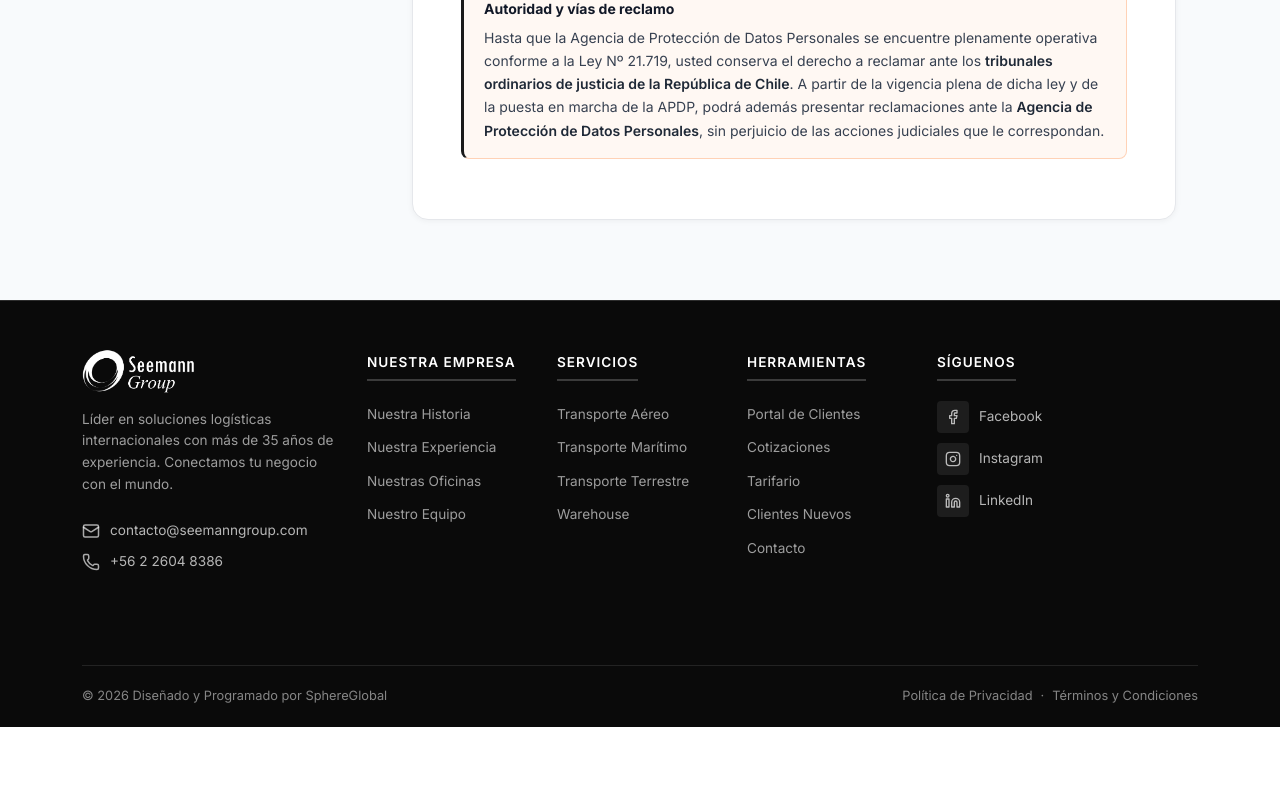
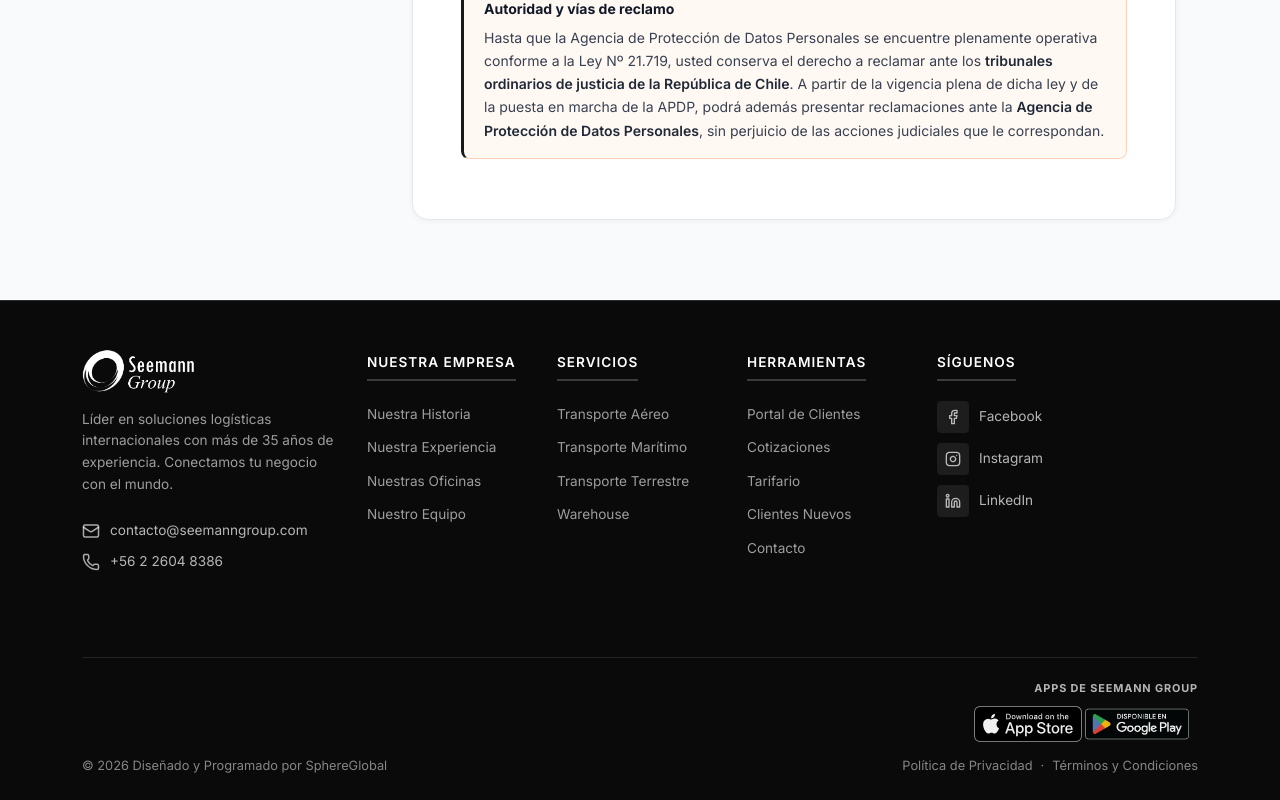
Before and after one commit to PabloGomez-97/SeemannGroup-Page, a React (Vite) app: page /privacy-policy in a window 1280 px wide. Shown: the part 11166-11966 px from the top of the page. Before the commit the page ends 11893 px from the top, so only its background shows below. Built offline with nearby package versions, Linux system fonts and the light colour scheme; no server answers.

Commit message:
Integración de las apps de Seemann Group

```diff
--- a/src/components/Footer.tsx
+++ b/src/components/Footer.tsx
@@ -1,6 +1,21 @@
 import { Link } from 'react-router-dom';
 import { useTranslation } from 'react-i18next';
 import { Mail, Phone, Facebook, Instagram, Linkedin } from 'lucide-react';
+
+const STORE_BADGES = [
+  {
+    key: 'app-store',
+    href: 'https://apps.apple.com/app/id6793726585',
+    src: '/store/badge-app-store.svg',
+    alt: 'Download on the App Store',
+  },
+  {
+    key: 'google-play',
+    href: 'https://play.google.com/store/apps/details?id=com.seemanngroup.portalclientes',
+    src: '/store/badge-google-play.png',
+    alt: 'Disponible en Google Play',
+  },
+] as const;
 
 const Footer = () => {
   const { t } = useTranslation();
@@ -108,15 +123,34 @@ const Footer = () => {
 
         </div>
 
-        {/* Copyright */}
+        {/* Copyright + apps */}
         <div className="footer-bottom">
-          <div className="row align-items-center">
-            <div className="col-md-6 text-center text-md-start mb-3 mb-md-0">
-              <p className="footer-copyright mb-0">
-                © {currentYear} {t('footer.copyright')}&nbsp;
-              </p>
-            </div>
-            <div className="col-md-6 text-center text-md-end">
+          <div className="footer-bottom__inner">
+            <p className="footer-copyright mb-0">
+              © {currentYear} {t('footer.copyright')}
+            </p>
+
+            <div className="footer-bottom__right">
+              <div className="footer-apps">
+                <p className="footer-apps-title">{t('footer.appsTitle')}</p>
+                <div
+                  className="footer-store-badges"
+                  aria-label={t('footer.storeBadgesAriaLabel')}
+                >
+                  {STORE_BADGES.map((badge) => (
+                    <a
+                      key={badge.key}
+                      href={badge.href}
+                      target="_blank"
+                      rel="noopener noreferrer"
+                      className={`footer-store-badge footer-store-badge--${badge.key}`}
+                    >
+                      <img src={badge.src} alt={badge.alt} loading="lazy" />
+                    </a>
+                  ))}
+                </div>
+              </div>
+
               <p className="footer-terms mb-0">
                 <Link to="/privacidad">{t('footer.privacy')}</Link>
                 <span className="mx-2">·</span>
--- a/src/styles/custom.css
+++ b/src/styles/custom.css
@@ -1475,9 +1475,83 @@ img {
 
 .footer-bottom {
   border-top: 1px solid rgba(255, 255, 255, 0.1);
-  padding: 20px 0;
-  margin-top: 20px;
-}
+  padding: 22px 0 24px;
+  margin-top: 12px;
+}
+
+.footer-bottom__inner {
+  display: flex;
+  align-items: flex-end;
+  justify-content: space-between;
+  gap: 1.5rem;
+  flex-wrap: wrap;
+}
+
+.footer-bottom__right {
+  display: flex;
+  flex-direction: column;
+  align-items: flex-end;
+  gap: 0.85rem;
+  margin-left: auto;
+}
+
+.footer-apps {
+  display: flex;
+  flex-direction: column;
+  align-items: flex-end;
+  gap: 0.55rem;
+}
+
+.footer-apps-title {
+  margin: 0;
+  font-size: 0.68rem;
+  font-weight: 700;
+  letter-spacing: 0.08em;
+  text-transform: uppercase;
+  color: rgba(255, 255, 255, 0.7);
+}
+
+.footer-store-badges {
+  display: flex;
+  flex-direction: row;
+  flex-wrap: nowrap;
+  align-items: center;
+  justify-content: flex-end;
+  gap: 0.75rem;
+}
+
+.footer-store-badge {
+  display: inline-flex;
+  flex-shrink: 0;
+  line-height: 0;
+  text-decoration: none;
+  opacity: 0.94;
+  transition: opacity 0.18s ease, transform 0.18s ease;
+}
+
+.footer-store-badge:hover,
+.footer-store-badge:focus-visible {
+  opacity: 1;
+  transform: translateY(-1px);
+  outline: none;
+}
+
+.footer-store-badge img {
+  display: block;
+  width: auto;
+  object-fit: contain;
+}
+
+/* Badges compactos en el footer corporativo */
+.footer-store-badge--app-store img {
+  height: 36px;
+}
+
+.footer-store-badge--google-play img {
+  height: 46px;
+  margin: -7px -6px -7px -9px;
+}
+
 .footer-copyright,
 .footer-terms {
   color: rgba(255, 255, 255, 0.5);
@@ -1496,6 +1570,25 @@ img {
 
 @media (max-width: 767px) {
   .footer-brand { max-width: 100%; margin-bottom: 2rem; }
+
+  .footer-bottom__inner {
+    flex-direction: column;
+    align-items: center;
+    text-align: center;
+  }
+
+  .footer-bottom__right {
+    align-items: center;
+    margin-left: 0;
+  }
+
+  .footer-apps {
+    align-items: center;
+  }
+
+  .footer-store-badges {
+    justify-content: center;
+  }
 }
 
 /* ========================================
```
Also changed, not shown: public/store/badge-app-store.svg (added), public/store/badge-google-play.png (added), src/i18n/locales/en/translation.json, src/i18n/locales/es/translation.json.
